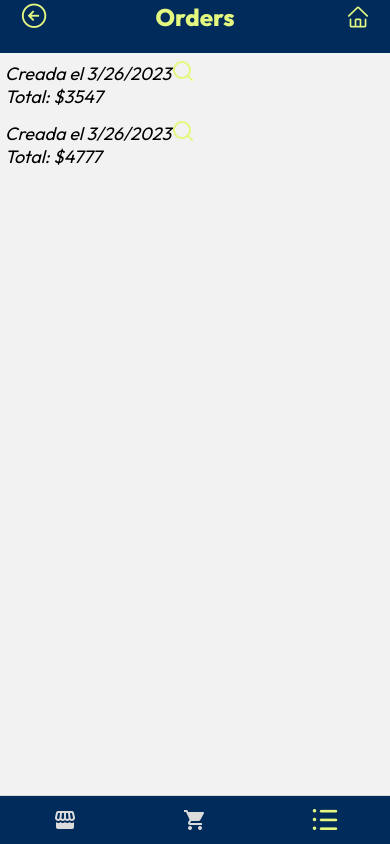
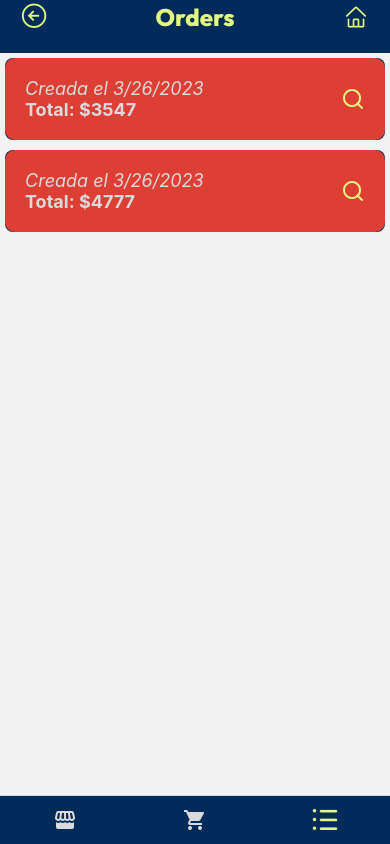
Before and after one commit to eshark9312/Ecommerce-ReactNative, a React Native app: screen /OrderStack in a window 390 px wide. Built offline with nearby package versions, Linux system fonts and the light colour scheme.

Commit message:
OrdersScreen, OrderItem

```diff
--- a/src/components/Card/Card.jsx
+++ b/src/components/Card/Card.jsx
@@ -1,11 +1,10 @@
 import { StyleSheet, Text, View } from 'react-native'
-import { colors } from '../../global/colors'
 
 
 const Card = ({ children, style }) => {
   return (
     <View style={{ ...styles.card, ...style }}>
-      <Text style={styles.textCard}>{children}</Text>
+      <View style={styles.textCard}>{children}</View>
     </View>
   )
 }
@@ -16,11 +15,6 @@ const styles = StyleSheet.create({
   card: {
     borderRadius: 8,
     margin: 5,
-  },
-  textCard: {
-    fontSize: 18,
-    fontFamily: 'Outfit-Regular',
-    fontStyle: 'italic',
   }
 }
 )
--- a/src/components/CartItem/CartItem.jsx
+++ b/src/components/CartItem/CartItem.jsx
@@ -9,6 +9,7 @@ const CartItem = ({ item }) => {
 
   return (
     <Card style={styles.cartItemContainer}>
+      <View style={styles.itemContainer}>
 
         <Image
           style={styles.imageCartItem}
@@ -33,7 +34,7 @@ const CartItem = ({ item }) => {
         <TouchableOpacity style={styles.trashCash} onPress={null}>
           <Ionicons name='trash-outline' size={24} color={colors.paleGoldenRod} />
         </TouchableOpacity>
-
+      </View>
     </Card>
   )
 }
@@ -43,21 +44,28 @@ export default CartItem
 const styles = StyleSheet.create({
   cartItemContainer: {
     backgroundColor: colors.darkBlue,
+    backgroundColor: colors.redLabel,
+  },
+  itemContainer: {
+    width: '100%',
+    padding: 10,
     flexDirection: 'row',
+    justifyContent: 'space-between',
     alignItems: 'center',
-    justifyContent: 'space-between',
-    padding: 10,
   },
   cartContenContainer: {
     flexDirection: 'column',
     marginHorizontal: 10,
+    width: '50%',
   },
   imageCartItem: {
+
     height: 100,
-    width: 100,
+    width: '30%',
+    borderRadius: 5,
   },
   trashCart: {
-    marginLeft: 'auto',
+    width: '20%',
   },
   cartTitle: {
     textTransform: 'capitalize',
--- a/src/components/Header/Header.jsx
+++ b/src/components/Header/Header.jsx
@@ -39,7 +39,7 @@ const styles = StyleSheet.create({
     backgroundColor: colors.darkBlue,
     paddingBottom: 20,
     paddingHorizontal: 20,
-    //paddingTop: Constants.statusBarHeight,
+    paddingTop: Constants.statusBarHeight,
   },
   headerText: {
     fontFamily: 'Outfit-ExtraBold',
@@ -49,6 +49,6 @@ const styles = StyleSheet.create({
     textAlign: 'center',
   },
   headerIcon: {
-    width: 24,
+    width: 26,
   }
 })
--- a/src/components/OrderItem/OrderItem.jsx
+++ b/src/components/OrderItem/OrderItem.jsx
@@ -7,17 +7,19 @@ import { colors } from '../../global/colors';
 const OrderItem = ({ order, total }) => {
   return (
     <Card style={styles.cartItemContainer}>
-      <View>
-        <Text style={styles.createdAt}>
+      <View style={styles.itemContainer}>
+        <View style={styles.textContainer}>
+          <Text style={styles.itemText}>
             Creada el {new Date(order.createdAt).toLocaleDateString()}
           </Text>
-        <Text style={styles.total}>
+          <Text style={styles.totalText}>
             Total: ${total}
           </Text>
         </View>
         <TouchableOpacity style={styles.searchIcon} onPress={null}>
           <Feather name='search' size={24} color={colors.paleGoldenRod} />
         </TouchableOpacity>
+      </View>
     </Card>
 
   )
@@ -25,4 +27,33 @@ const OrderItem = ({ order, total }) => {
 
 export default OrderItem
 
-const styles = StyleSheet.create({})
+const styles = StyleSheet.create({
+  cartItemContainer: {
+    backgroundColor: colors.darkBlue,
+  },
+  itemContainer: {
+    backgroundColor: colors.redLabel,
+    flexDirection: 'row',
+    alignItems: 'center',
+    justifyContent: 'space-between',
+    width: '100%',
+    padding: 20,
+    borderRadius: 10,
+  }
+  ,
+  textContainer: {
+    flexDirection: 'column',
+  },
+  itemText: {
+    color: colors.greyLabel,
+    fontSize: 18,
+    fontStyle: 'italic',
+  },
+  totalText: {
+    color: colors.greyLabel,
+    fontSize: 18,
+    fontWeight: 'bold',
+  }
+
+
+})
--- a/src/screens/CartScreen.jsx
+++ b/src/screens/CartScreen.jsx
@@ -32,7 +32,7 @@ const CartScreen = () => {
       <View style={styles.cartConfirm}>
         <Text style={styles.totalPrice}>Total: U$D {total}</Text>
         <TouchableOpacity style={styles.confirmButton} onPress={null}>
-          <Text style={styles.confirmText}>Confirm </Text>
+          <Text style={styles.confirmText}>Confirm! </Text>
         </TouchableOpacity>
 
 
@@ -47,7 +47,6 @@ const styles = StyleSheet.create({
   cartContainer: {
     flex: 1,
     backgroundColor: colors.greyLabel,
-    padding: 10,
   },
   cartConfirm: {
     marginBottom: 130,
@@ -57,7 +56,9 @@ const styles = StyleSheet.create({
     paddingHorizontal: 25,
   },
   totalPrice: {
-    fontSize: 16,
+    fontSize: 18,
+    fontWeight: 'bold',
+    color: colors.darkBlue,
   },
   confirmButton: {
     backgroundColor: colors.redLabel,
@@ -65,6 +66,9 @@ const styles = StyleSheet.create({
     borderRadius: 10,
   },
   confirmText: {
-    fontSize: 16,
+    fontSize: 18,
+    color: colors.greyLabel,
+    fontWeight: 'bold',
+
   }
 })
--- a/src/screens/ProductsByCategoryScreen.jsx
+++ b/src/screens/ProductsByCategoryScreen.jsx
@@ -61,6 +61,6 @@ const style = StyleSheet.create({
     backgroundColor: colors.darkBlue,
   },
   containerProductsByCategory: {
-    marginBottom: 80
+    marginBottom: 10
   }
 })
```
Also changed, not shown: src/screens/OrdersScreen.jsx (+6 -1 lines). Lines whose indentation alone changed are shown as unchanged.
